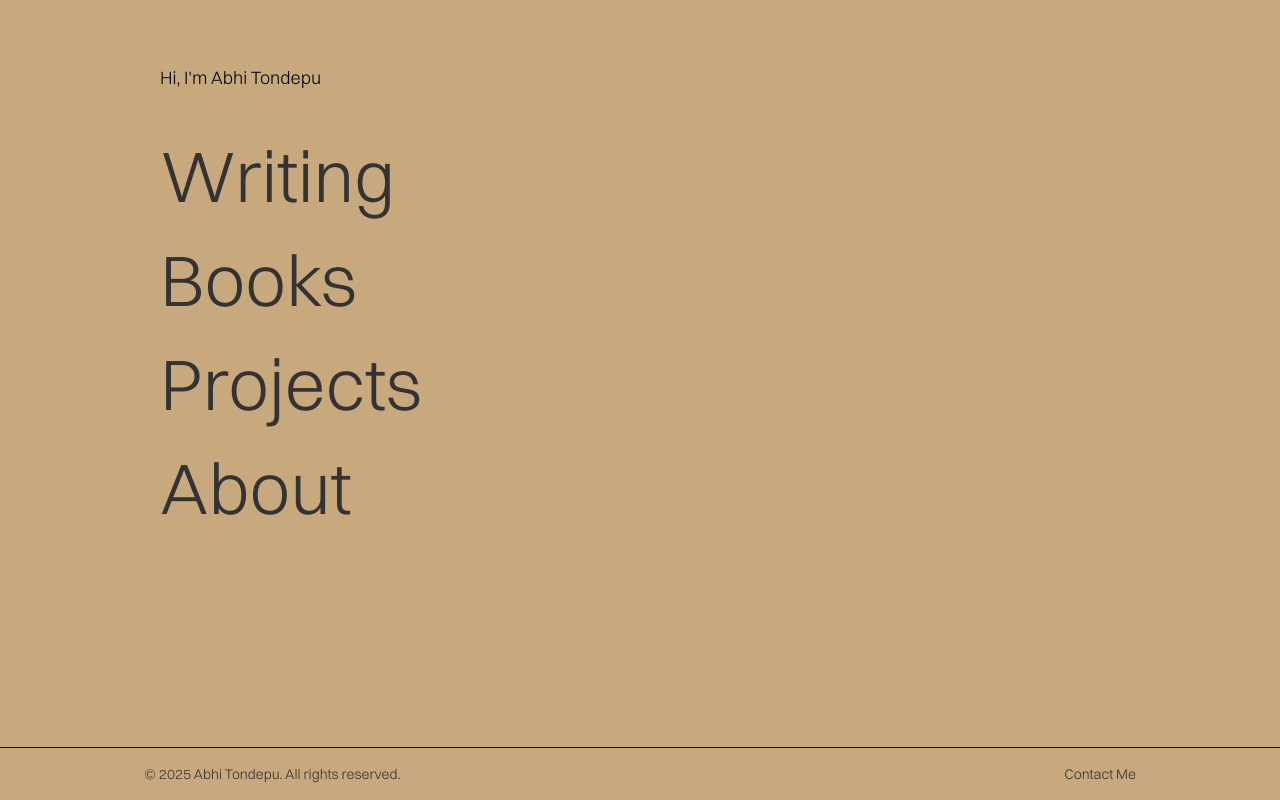
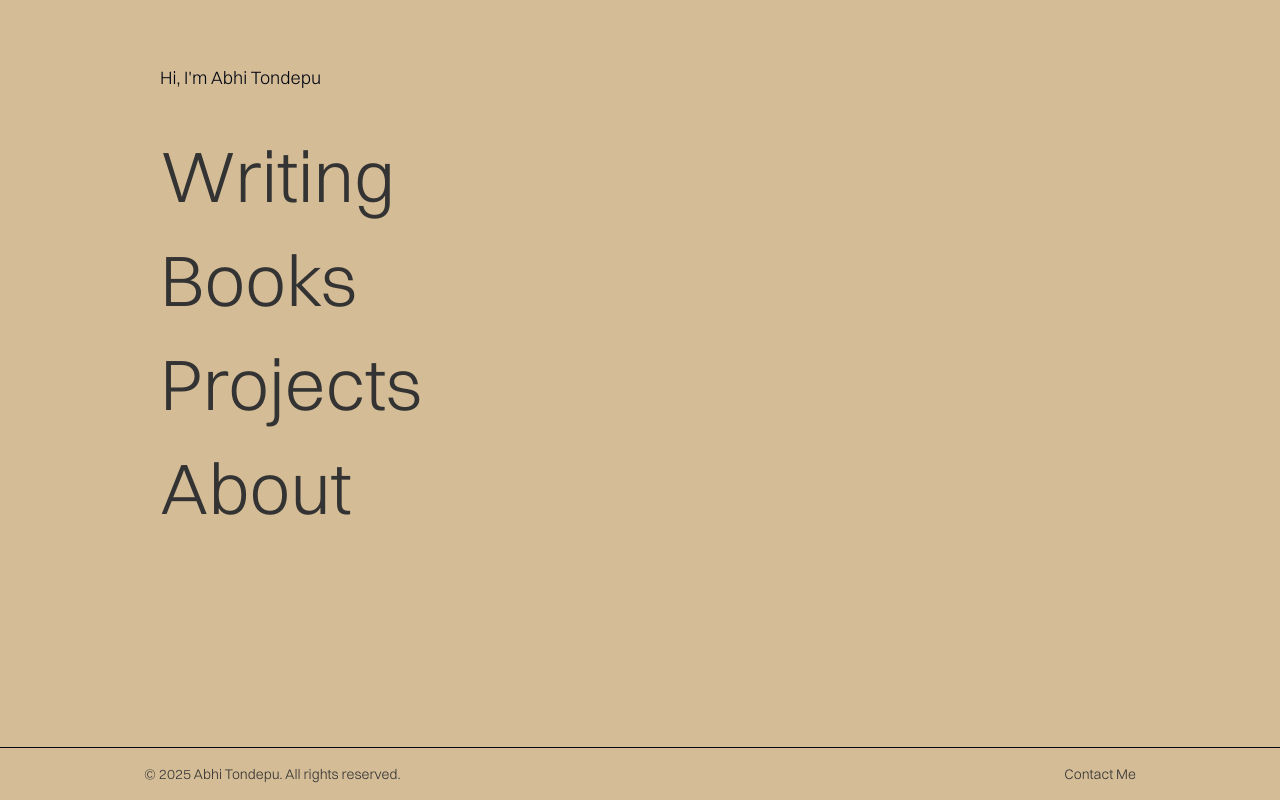
Before and after one commit to abiclub23/folio, a Next.js app: page / in a window 1280 px wide. Built offline with nearby package versions, Linux system fonts and the light colour scheme.

Commit message:
Simplify kraft-light into kraft, use lighter shade as the base tone

```diff
--- a/tailwind.config.js
+++ b/tailwind.config.js
@@ -7,8 +7,7 @@ module.exports = {
   theme: {
     extend: {
       colors: {
-        kraft: '#C8A97E',
-        'kraft-light': '#D4BC96',
+        kraft: '#D4BC96',
         ink: '#333333',
         olive: '#3D5C2E',
       },
```
